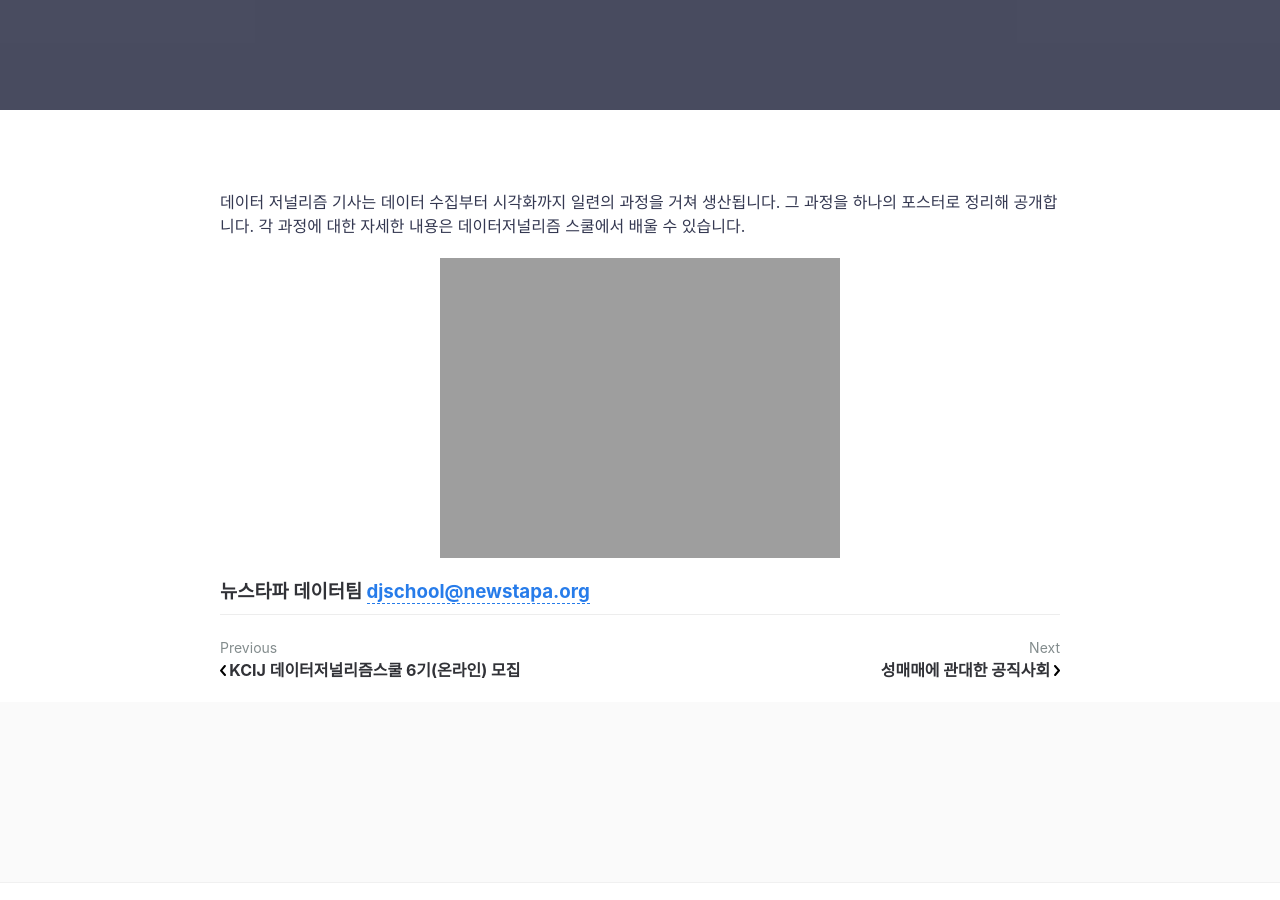
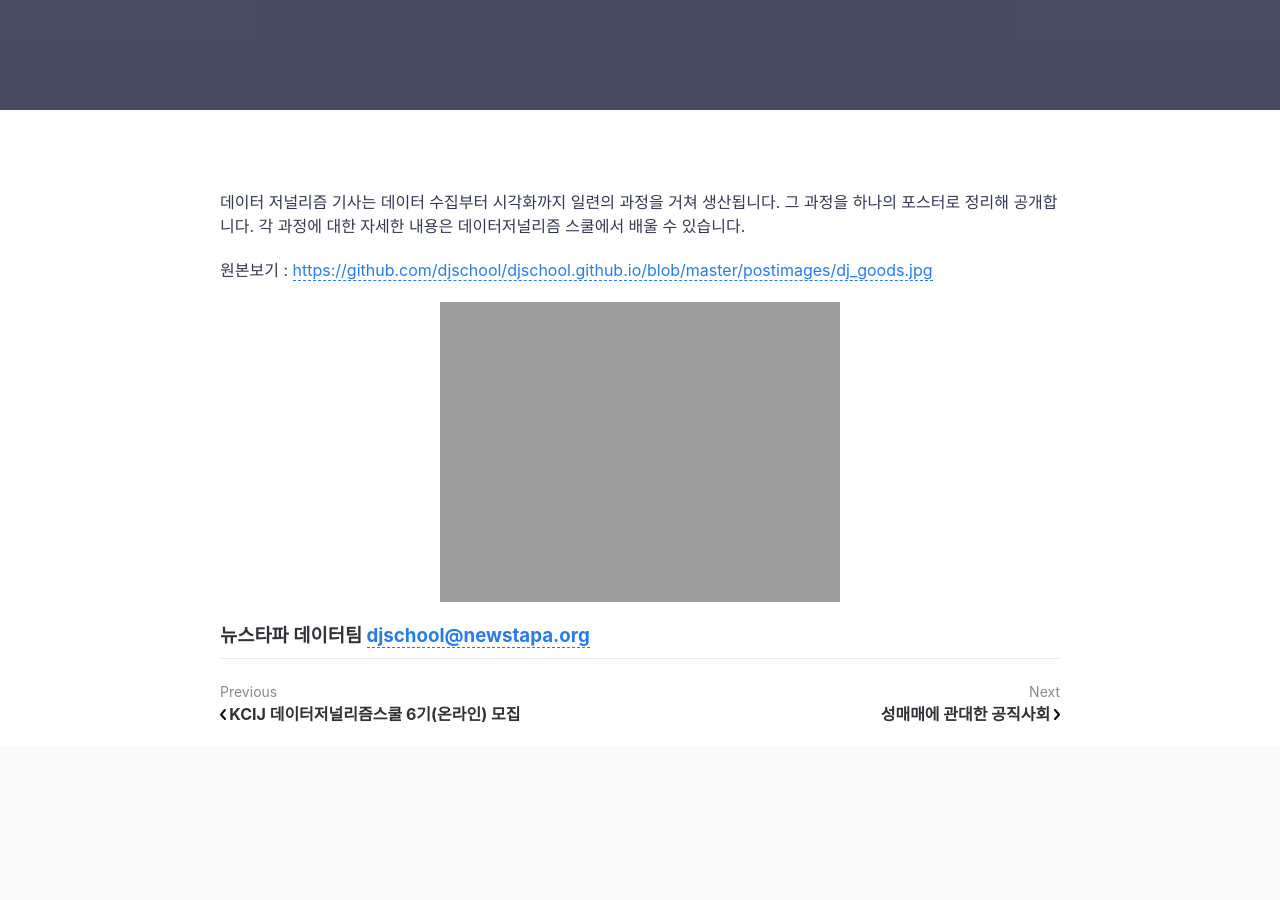
Before and after one commit to djschool/djschool.github.io, a Jekyll site: the page built from _posts/2019-11-23-데이터저널리즘순서도.md, in a window 1280 px wide and 900 px high, scrolled down 466 px. Built offline with Jekyll 4.4.1, drawn with Linux system fonts in a browser that asks for light colours; comment, search, counter and statistics services are not loaded.

Commit message:
원본보기 링크 추가

```diff
--- a/_posts/2019-11-23-데이터저널리즘순서도.md
+++ b/_posts/2019-11-23-데이터저널리즘순서도.md
@@ -7,6 +7,8 @@ featured-img: goods
 
 데이터 저널리즘 기사는 데이터 수집부터 시각화까지 일련의 과정을 거쳐 생산됩니다. 그 과정을 하나의 포스터로 정리해 공개합니다. 각 과정에 대한 자세한 내용은 데이터저널리즘 스쿨에서 배울 수 있습니다.
 
+원본보기 : <https://github.com/djschool/djschool.github.io/blob/master/postimages/dj_goods.jpg>
+
 ![gender](https://djschool.github.io/postimages/dj_goods.jpg)
 
 ### 뉴스타파 데이터팀 [djschool@newstapa.org](mailto:djschool@newstapa.org)
```
